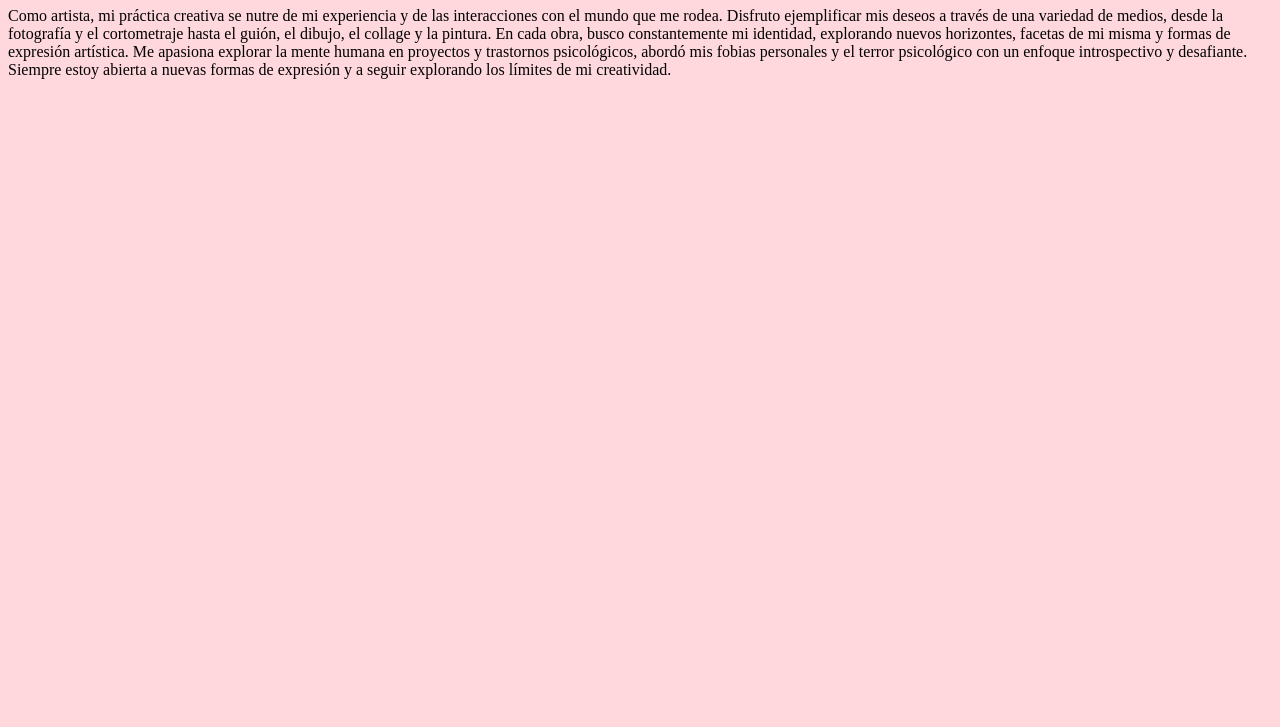
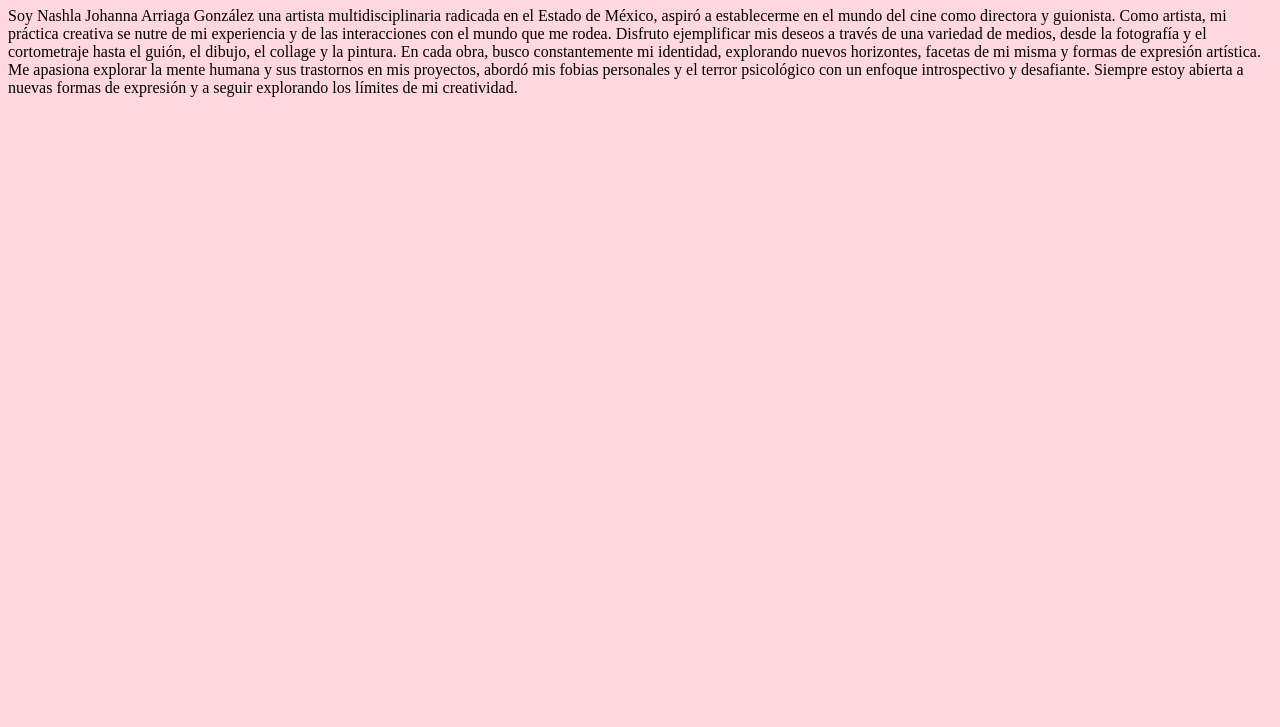
Before and after one commit to Nashla07/Portafolio, a plain HTML site: page index.html in a window 1280 px wide. Shown: the part 73-800 px from the top of the page. Drawn offline with Linux system fonts and the light colour scheme.

Commit message:
cambio 2

```diff
--- a/index.html
+++ b/index.html
@@ -12,7 +12,8 @@
         Semblanza
     </h1>
     <p>
-        Como artista, mi práctica creativa se nutre de mi experiencia y de las interacciones con el mundo que me rodea. Disfruto ejemplificar mis deseos a través de una variedad de medios, desde la fotografía y el cortometraje hasta el guión, el dibujo, el collage y la pintura. En cada obra, busco constantemente mi identidad, explorando nuevos horizontes, facetas de mi misma y formas de expresión artística. Me apasiona explorar la mente humana en proyectos y trastornos psicológicos, abordó mis fobias personales y el terror psicológico con un enfoque introspectivo y desafiante. Siempre estoy abierta a nuevas formas de expresión y a seguir explorando los límites de mi creatividad.
+        Soy Nashla Johanna Arriaga González una artista multidisciplinaria radicada en el Estado de México, aspiró a establecerme en el mundo del cine como directora y guionista.
+Como artista, mi práctica creativa se nutre de mi experiencia y de las interacciones con el mundo que me rodea. Disfruto ejemplificar mis deseos a través de una variedad de medios, desde la fotografía y el cortometraje hasta el guión, el dibujo, el collage y la pintura. En cada obra, busco constantemente mi identidad, explorando nuevos horizontes, facetas de mi misma y formas de expresión artística. Me apasiona explorar la mente humana y sus trastornos en mis proyectos, abordó mis fobias personales y el terror psicológico con un enfoque introspectivo y desafiante. Siempre estoy abierta a nuevas formas de expresión y a seguir explorando los límites de mi creatividad.
     </p>
     <script src="script.js"></script>
 </body>
```
